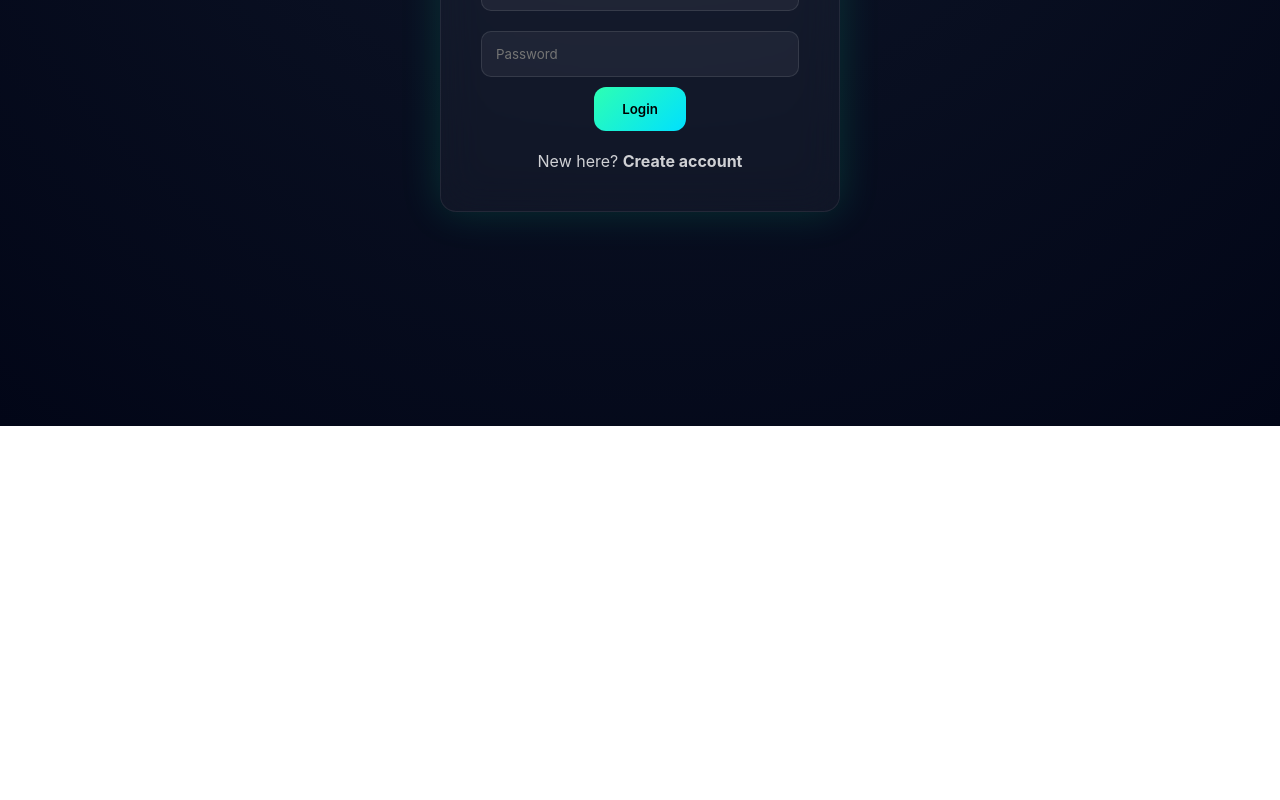
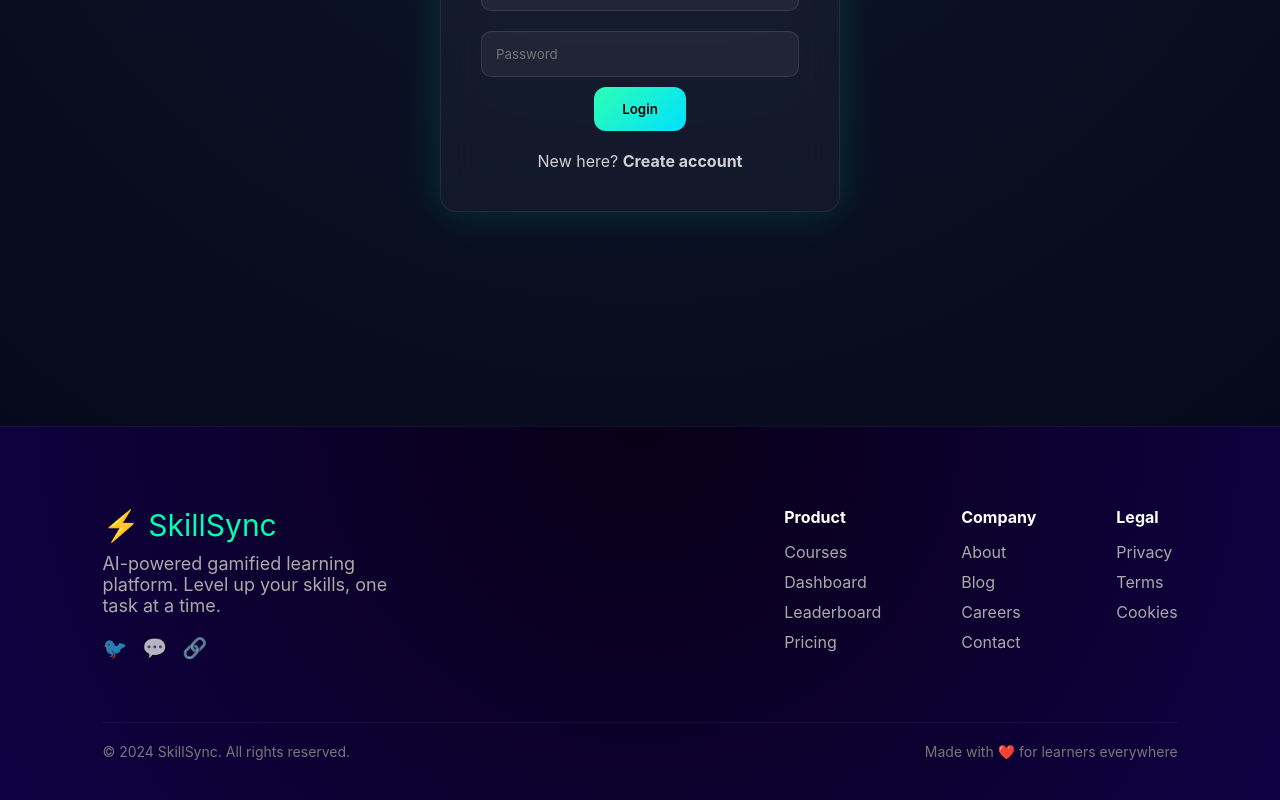
Before and after one commit to AshimaKamboj/SkillsSync, a React (Create React App) app in the folder skillsync-frontend/: page /login in a window 1280 px wide. Shown: the part 374-1174 px from the top of the page. Before the commit the page ends 800 px from the top, so only its background shows below. Built offline with nearby package versions, Linux system fonts and the light colour scheme.

Commit message:
Created home page with footer

```diff
--- a/skillsync-frontend/src/App.js
+++ b/skillsync-frontend/src/App.js
@@ -6,6 +6,8 @@ import Signup from "./pages/Signup";
 import Dashboard from "./pages/Dashboard";
 import Learn from "./pages/Learn";
 import Leaderboard from "./pages/Leaderboard";
+import Footer from "./components/Footer";
+
 
 function App() {
   return (
@@ -17,7 +19,10 @@ function App() {
         <Route path="/dashboard" element={<Dashboard />} />
         <Route path="/learn" element={<Learn />} />
         <Route path="/leaderboard" element={<Leaderboard />} />
+
       </Routes>
+      <Footer />
+
     </BrowserRouter>
   );
 }
--- /dev/null
+++ b/skillsync-frontend/src/components/Footer.jsx
@@ -0,0 +1,57 @@
+import "../styles/footer.css";
+
+export default function Footer() {
+  return (
+    <footer className="footer">
+      <div className="footer-top">
+
+        <div className="footer-brand">
+          <div className="footer-logo">
+            ⚡ <span>SkillSync</span>
+          </div>
+          <p>
+            AI-powered gamified learning platform.
+            Level up your skills, one task at a time.
+          </p>
+
+          <div className="socials">
+            <span>🐦</span>
+            <span>💬</span>
+            <span>🔗</span>
+          </div>
+        </div>
+
+        <div className="footer-links">
+          <div>
+            <h4>Product</h4>
+            <p>Courses</p>
+            <p>Dashboard</p>
+            <p>Leaderboard</p>
+            <p>Pricing</p>
+          </div>
+
+          <div>
+            <h4>Company</h4>
+            <p>About</p>
+            <p>Blog</p>
+            <p>Careers</p>
+            <p>Contact</p>
+          </div>
+
+          <div>
+            <h4>Legal</h4>
+            <p>Privacy</p>
+            <p>Terms</p>
+            <p>Cookies</p>
+          </div>
+        </div>
+
+      </div>
+
+      <div className="footer-bottom">
+        <span>© 2024 SkillSync. All rights reserved.</span>
+        <span>Made with ❤️ for learners everywhere</span>
+      </div>
+    </footer>
+  );
+}
--- a/skillsync-frontend/src/pages/Home.jsx
+++ b/skillsync-frontend/src/pages/Home.jsx
@@ -1,70 +1,3 @@
-
-// import { useNavigate } from "react-router-dom";
-// import "../styles/home.css";
-
-// export default function Home() {
-//   const navigate = useNavigate();
-
-//   return (
-//     <div className="home">
-
-//       {/* Navbar */}
-//       <div className="navbar glass">
-//         <div className="logo">
-//           ⚡ <span>SkillSync</span>
-//         </div>
-
-//         <div className="nav-links">
-//           <span onClick={() => navigate("/dashboard")}>Dashboard</span>
-//           <span onClick={() => navigate("/learn")}>Learn</span>
-//           <span onClick={() => navigate("/leaderboard")}>Leaderboard</span>
-//         </div>
-
-//         <div className="nav-actions">
-//           <span onClick={() => navigate("/login")}>Log in</span>
-//           <button className="btn-primary" onClick={() => navigate("/signup")}>
-//             Get Started
-//           </button>
-//         </div>
-//       </div>
-
-//       {/* Hero */}
-//       <div className="hero">
-//         <div className="ai-tag">✨ AI-Powered Learning</div>
-
-//         <h1>
-//           Level Up Your <br />
-//           <span className="green">Skills</span> Today
-//         </h1>
-
-//         <p>
-//           Gamified learning meets AI. Set goals, complete tasks,
-//           earn XP, and climb the leaderboard. Learning has never been this
-//           <span className="pink"> addictive</span>.
-//         </p>
-
-//         <div className="hero-stats">
-//           <div>⚡ <b>50K+</b> Learners</div>
-//           <div>🔥 <b>1M+</b> Tasks</div>
-//           <div>🏆 <b>500+</b> Paths</div>
-//         </div>
-
-//         <div className="hero-buttons">
-//           <button className="btn-primary" onClick={() => navigate("/signup")}>
-//             Start Learning Free →
-//           </button>
-
-//           <button className="btn-outline" onClick={() => navigate("/learn")}>
-//             Explore Courses
-//           </button>
-//         </div>
-//       </div>
-
-//     </div>
-//   );
-// }
-
-
 import { useNavigate } from "react-router-dom";
 import "../styles/home.css";
 
@@ -180,6 +113,38 @@ export default function Home() {
         </div>
       </div>
 
+
+      {/* ============================= */}
+{/* CTA - Ready To Become Unstoppable */}
+{/* ============================= */}
+<div className="cta-section">
+  <div className="cta-card glass">
+    <div className="cta-tag">✨ Start Your Journey</div>
+
+    <h2>
+      Ready to Become <span className="green">Unstoppable?</span>
+    </h2>
+
+    <p>
+      Join thousands of learners who are already crushing their goals.
+      Your future self will thank you.
+    </p>
+
+    <button className="btn-primary cta-btn" onClick={() => navigate("/signup")}>
+      ⚡ Get Started Free →
+    </button>
+
+    <div className="cta-note">
+      No credit card required • Cancel anytime • Unlimited learning
     </div>
+  </div>
+</div>
+
+
+    </div>
+
+
+
   );
+
 }
--- /dev/null
+++ b/skillsync-frontend/src/styles/footer.css
@@ -0,0 +1,70 @@
+.footer {
+  padding: 80px 8% 40px;
+  background: radial-gradient(circle at top, #090017, #0f0144);
+  border-top: 1px solid rgba(255,255,255,0.05);
+}
+
+.footer-top {
+  display: flex;
+  justify-content: space-between;
+  flex-wrap: wrap;
+  gap: 60px;
+}
+
+.footer-brand {
+  max-width: 300px;
+}
+
+.footer-logo {
+  font-size: 30px;
+  color: #00ffae;
+  margin-bottom: 10px;
+}
+
+.footer-brand p {
+  color: #aaa;
+  font-size: 18px;
+  margin-bottom: 20px;
+}
+
+.socials span {
+  font-size: 20px;
+  margin-right: 15px;
+  cursor: pointer;
+  opacity: 0.7;
+}
+
+.socials span:hover {
+  opacity: 1;
+  color: #00ffae;
+}
+
+.footer-links {
+  display: flex;
+  gap: 80px;
+}
+
+.footer-links h4 {
+  color: white;
+  margin-bottom: 15px;
+}
+
+.footer-links p {
+  color: #aaa;
+  margin-bottom: 10px;
+  cursor: pointer;
+}
+
+.footer-links p:hover {
+  color: #00ffae;
+}
+
+.footer-bottom {
+  margin-top: 60px;
+  padding-top: 20px;
+  border-top: 1px solid rgba(255,255,255,0.05);
+  display: flex;
+  justify-content: space-between;
+  color: #777;
+  font-size: 14px;
+}
--- a/skillsync-frontend/src/styles/home.css
+++ b/skillsync-frontend/src/styles/home.css
@@ -49,14 +49,14 @@
 }
 
 .hero h1 {
-  font-size: 72px;
+  font-size: 80px;
   font-weight: 800;
 }
 
 .hero p {
   margin-top: 20px;
   opacity: 0.7;
-  font-size: 18px;
+  font-size: 24px;
 }
 
 .pink {
@@ -69,6 +69,7 @@
   margin-top: 40px;
   gap: 40px;
   opacity: 0.8;
+  font-size:20px;
 }
 
 .hero-buttons {
@@ -76,6 +77,7 @@
   display: flex;
   justify-content: center;
   gap: 20px;
+  font-size:24px;
 }
 
 .btn-outline {
@@ -85,6 +87,7 @@
   background: transparent;
   color: white;
   cursor: pointer;
+  font-size: large;
 }
 
 
@@ -92,10 +95,16 @@
    FEATURES SECTION
 =========================== */
 
-.features {
+/* .features {
   padding: 120px 8%;
   text-align: center;
+} */
+
+.features {
+  padding: 220px 10% 220px;
+  text-align: center;
 }
+
 
 .feature-tag {
   display: inline-block;
@@ -104,7 +113,7 @@
   background: rgba(255, 0, 255, 0.15);
   color: #ff63d8;
   margin-bottom: 20px;
-  font-size: 14px;
+  font-size: 20px;
 }
 
 .features h2 {
@@ -117,6 +126,7 @@
   margin: auto;
   color: #aaa;
   margin-bottom: 60px;
+  font-size: 25px;
 }
 
 .feature-grid {
@@ -133,6 +143,7 @@
   transition: 0.3s ease;
   backdrop-filter: blur(15px);
   border: 1px solid rgba(255,255,255,0.08);
+  font-size:20px;
 }
 
 .feature-card:hover {
@@ -141,13 +152,69 @@
 }
 
 .feature-card h3 {
-  margin-top: 20px;
+  margin-top: 24px;
   margin-bottom: 10px;
   font-size: 22px;
 }
 
 .feature-card p {
   color: #aaa;
-  font-size: 15px;
+  font-size: 20px;
   line-height: 1.6;
 }
+
+/* ===========================
+   CTA SECTION
+=========================== */
+
+.cta-section {
+  padding: 10px 8%;
+  display: flex;
+  justify-content: center;
+}
+
+.cta-card {
+  width: 100%;
+  max-width: 1100px;
+  padding: 100px 40px;
+  border-radius: 28px;
+  text-align: center;
+  background: rgba(255,255,255,0.04);
+  border: 1px solid rgba(255,255,255,0.08);
+  backdrop-filter: blur(25px);
+  position: relative;
+}
+
+.cta-tag {
+  display: inline-block;
+  padding: 8px 20px;
+  border-radius: 999px;
+  background: rgba(0,255,174,0.15);
+  color: #00ffae;
+  margin-bottom: 20px;
+  font-size: 18px;
+}
+
+.cta-card h2 {
+  font-size: 60px;
+  margin-bottom: 20px;
+}
+
+.cta-card p {
+  max-width: 600px;
+  margin: auto;
+  color: #aaa;
+  margin-bottom: 40px;
+  font-size:25px;
+}
+
+.cta-btn {
+  padding: 18px 42px;
+  font-size: 24px;
+}
+
+.cta-note {
+  margin-top: 20px;
+  color: #777;
+  font-size: 20px;
+}
```
